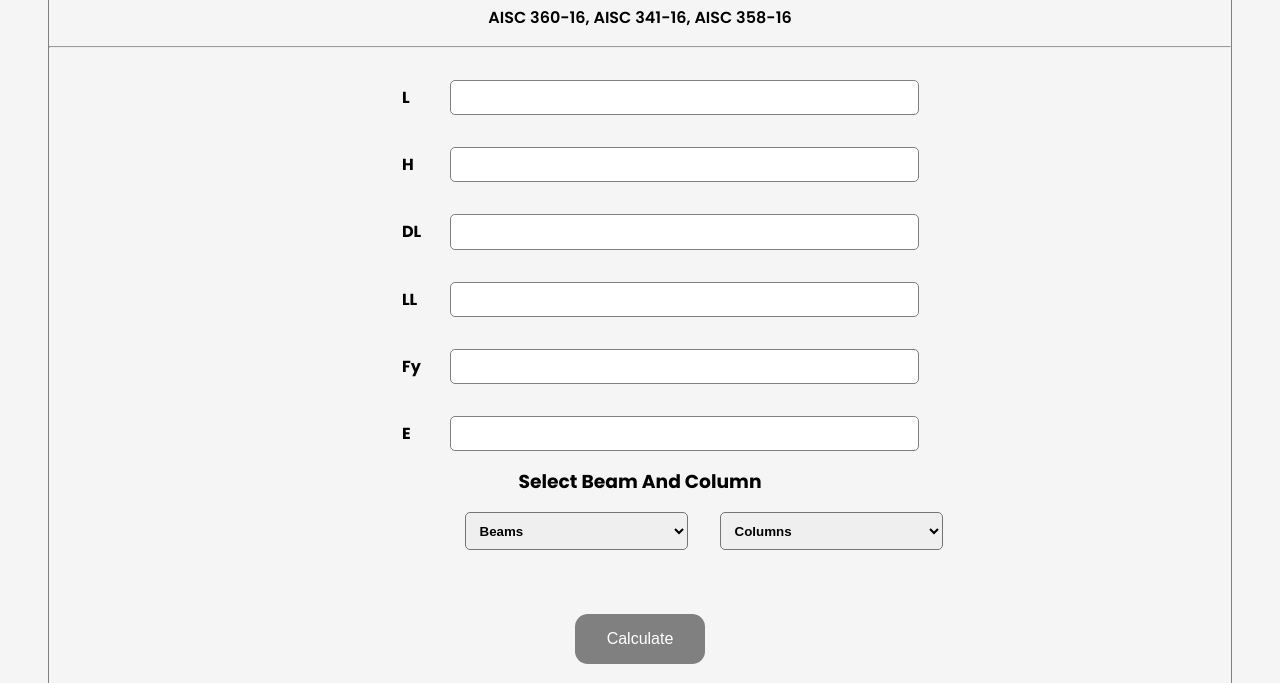
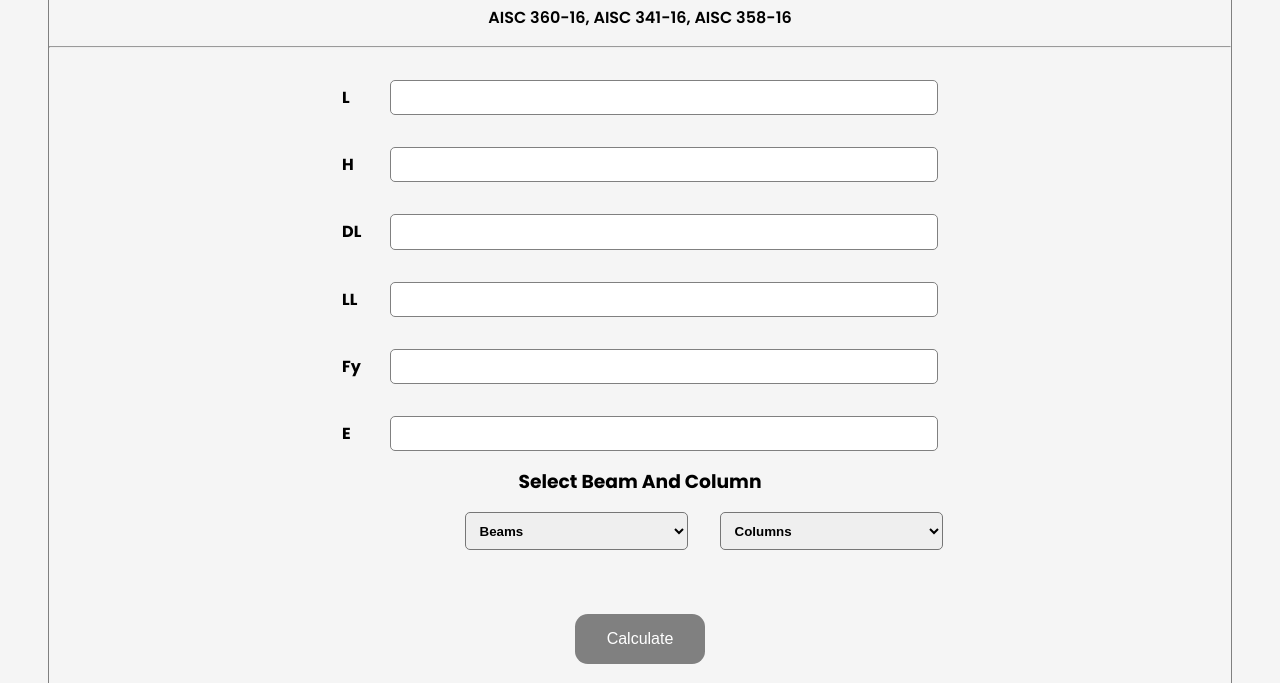
Before and after one commit to SheikhSaidee07/SES2-Web-Tool-2, a plain HTML site: page index.html in a window 1280 px wide. Shown: the part 117-800 px from the top of the page. Drawn offline with Linux system fonts and the light colour scheme.

Commit message:
fixed: responsiveness

```diff
--- a/index.html
+++ b/index.html
@@ -41,10 +41,9 @@ header {
 }
 .input--container {
   display: flex;
-  justify-content: end;
+  justify-content: center;
   align-items: center;
   gap: 1rem;
-  padding-right: 7rem;
   width: 70%;
 }
 
```
